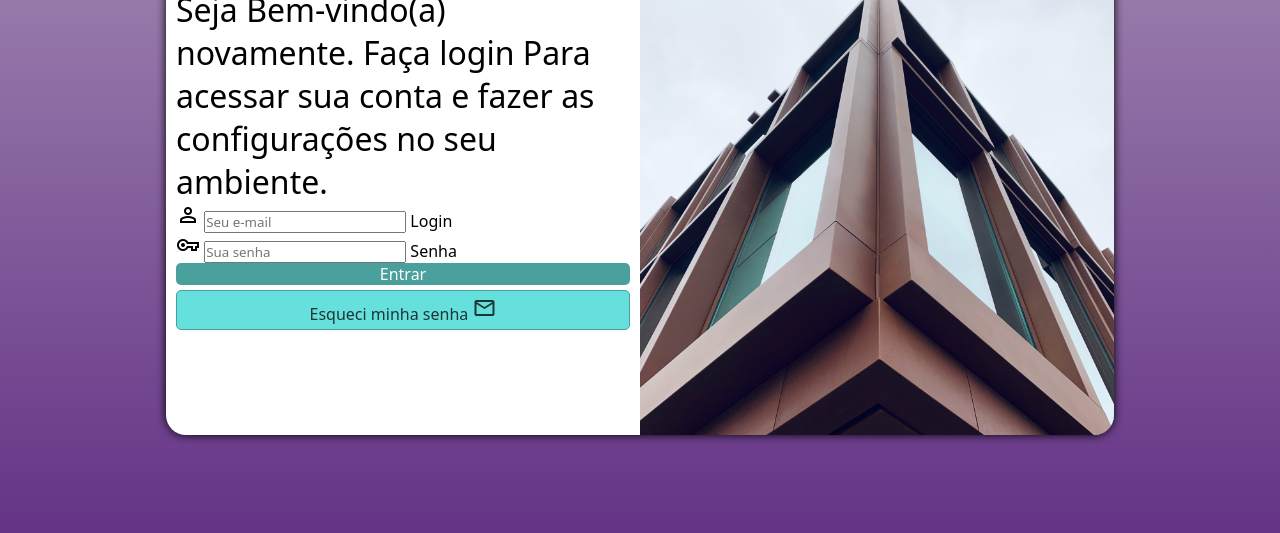
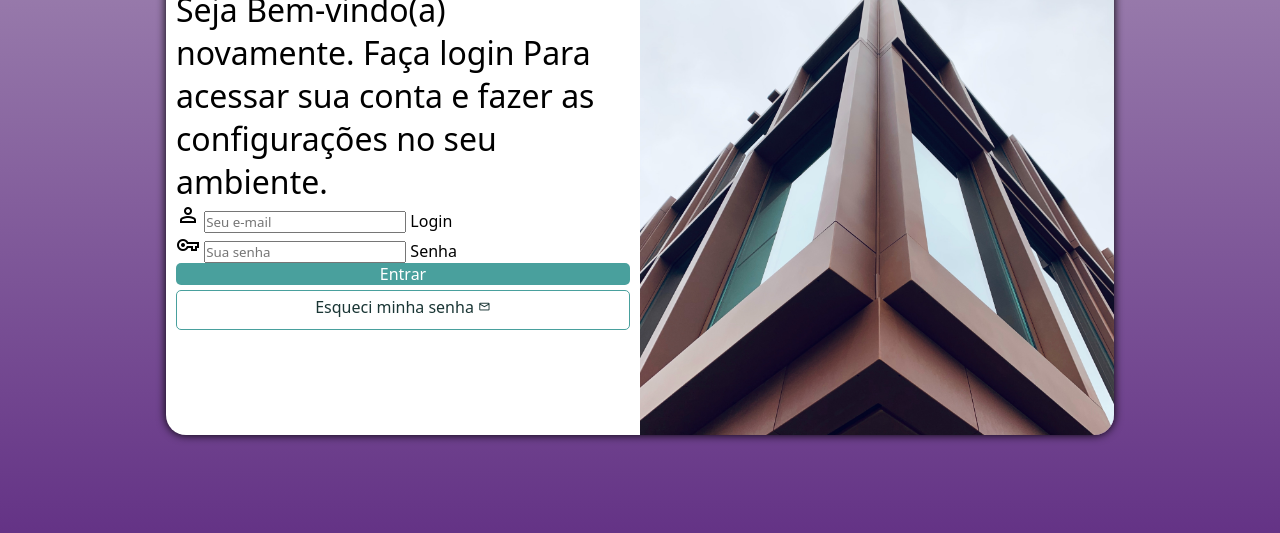
Before and after one commit to diegod21/Projeto-login, a plain HTML site: page index.html in a window 1280 px wide. Shown: the part 215-748 px from the top of the page. Drawn offline with nearby package versions, Linux system fonts and the light colour scheme.

Commit message:
Formatação do form

```diff
--- a/estilo/style.css
+++ b/estilo/style.css
@@ -82,6 +82,9 @@ form > a.botao{
     border-radius: 5px;
     text-decoration: none;
 }
-form > a.botao{
+form > a.botao:hover{
     background-color: #65e0dc;
 }
+form > a.botao > span{
+    font-size: 0.8em;
+}
```
